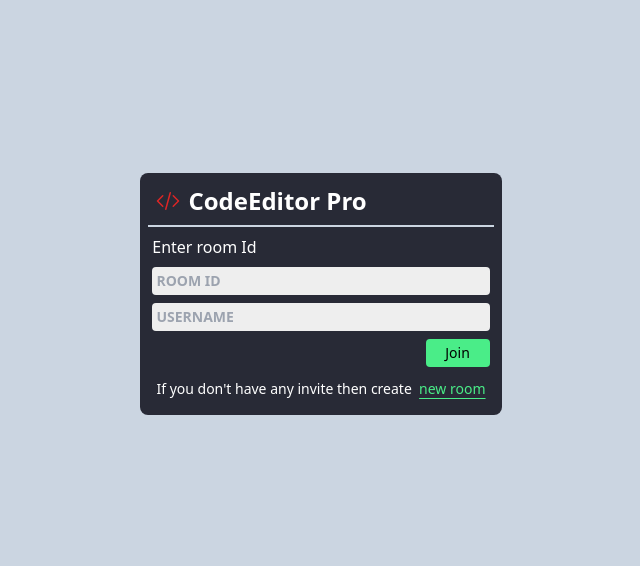
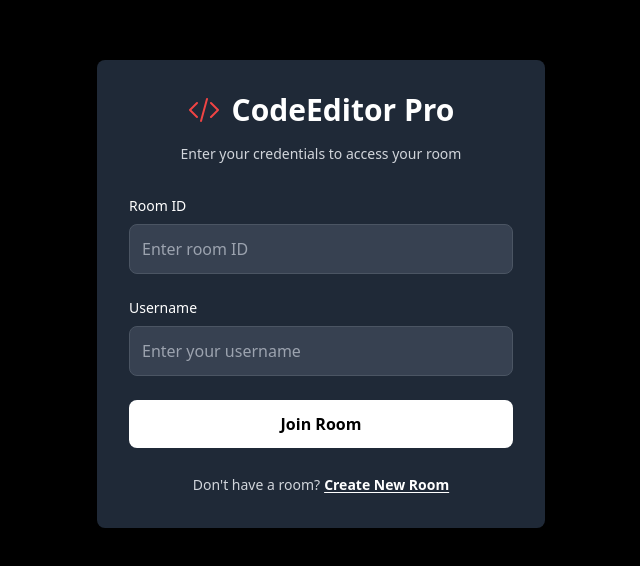
Before and after one commit to Ratangulati/CompileX, a React (Vite) app: page / in a window 1280 px wide. Shown: the part 106-672 px from the top of the page, without its empty margins (319-959 px from the left). Built offline with nearby package versions, Linux system fonts and the light colour scheme.

Commit message:
Redesign Home page with dark modal UI matching modern login design

```diff
--- a/src/pages/Home.jsx
+++ b/src/pages/Home.jsx
@@ -34,23 +34,69 @@ const Home = () => {
     }
 
     return (
-        <div className='bg-slate-300 h-screen flex justify-center text-[#fff]'>
-            <div className='flex flex-col justify-center '>
-                <div className='rounded-lg bg-blue text-center h-max p-2'>
-                    <div className="flex items-center gap-2 font-semibold p-2 pt-1 border-slate-300 border-b-2">
-                        <span className="h-6 w-6 text-red-600"><svg xmlns="http://www.w3.org/2000/svg" viewBox="0 0 24 24" fill="currentColor" className="w-6 h-6"><path fillRule="evenodd" d="M14.447 3.026a.75.75 0 0 1 .527.921l-4.5 16.5a.75.75 0 0 1-1.448-.394l4.5-16.5a.75.75 0 0 1 .921-.527ZM16.72 6.22a.75.75 0 0 1 1.06 0l5.25 5.25a.75.75 0 0 1 0 1.06l-5.25 5.25a.75.75 0 1 1-1.06-1.06L21.44 12l-4.72-4.72a.75.75 0 0 1 0-1.06Zm-9.44 0a.75.75 0 0 1 0 1.06L2.56 12l4.72 4.72a.75.75 0 0 1-1.06 1.06L.97 12.53a.75.75 0 0 1 0-1.06l5.25-5.25a.75.75 0 0 1 1.06 0Z" clipRule="evenodd" /></svg></span>
-                        <span className='text-[#fff] text-2xl '>CodeEditor Pro</span>
+        <div className='bg-black h-screen flex justify-center items-center'>
+            <div className='bg-gray-800 rounded-lg p-8 w-full max-w-md mx-4 shadow-2xl'>
+                {/* Header */}
+                <div className="text-center mb-8">
+                    <div className="flex items-center justify-center gap-3 mb-4">
+                        <span className="h-8 w-8 text-red-500">
+                            <svg xmlns="http://www.w3.org/2000/svg" viewBox="0 0 24 24" fill="currentColor" className="w-8 h-8">
+                                <path fillRule="evenodd" d="M14.447 3.026a.75.75 0 0 1 .527.921l-4.5 16.5a.75.75 0 0 1-1.448-.394l4.5-16.5a.75.75 0 0 1 .921-.527ZM16.72 6.22a.75.75 0 0 1 1.06 0l5.25 5.25a.75.75 0 0 1 0 1.06l-5.25 5.25a.75.75 0 1 1-1.06-1.06L21.44 12l-4.72-4.72a.75.75 0 0 1 0-1.06Zm-9.44 0a.75.75 0 0 1 0 1.06L2.56 12l4.72 4.72a.75.75 0 0 1-1.06 1.06L.97 12.53a.75.75 0 0 1 0-1.06l5.25-5.25a.75.75 0 0 1 1.06 0Z" clipRule="evenodd" />
+                            </svg>
+                        </span>
+                        <h1 className='text-white text-3xl font-bold'>CodeEditor Pro</h1>
                     </div>
+                    <p className='text-gray-300 text-sm'>Enter your credentials to access your room</p>
+                </div>
+
+                {/* Form */}
+                <div className='space-y-6'>
+                    {/* Room ID Input */}
                     <div>
-                        <h4 className='w-28 my-1 mr-auto mt-2'>Enter room Id</h4>
-                        <div className='flex flex-col'>
-                            <input type="text" className='p-1 bg-[#eee] rounded border-none m-1 font-bold text-sm text-black' placeholder='ROOM ID' value={roomId} onChange={(e) => setRoomId(e.target.value)} onKeyUp={handleInputEnter}></input>
-                            <input type="text" className='p-1 bg-[#eee] rounded border-none m-1 font-bold text-sm text-black' placeholder='USERNAME'  value={username} onChange={(e) => setUsername(e.target.value)} onKeyUp={handleInputEnter}></input>
-                            <button className='p-1 rounded border-none text-sm bg-[#4aed88]	w-16 m-1 ml-auto text-black hover:bg-[#2b824c]' onClick={joinRoom}>Join</button>
-                            <span className='m-1 p-1 text-sm'>If you don't have any invite then create &nbsp;<a onClick={createNewRoom} href="" className='text-[#4aed88] rounded hover:text-[#368654] underline underline-offset-4'>new room</a></span>
-                        </div>
+                        <label className='block text-white text-sm font-medium mb-2'>Room ID</label>
+                        <input
+                            type="text"
+                            className='w-full p-3 bg-gray-700 border border-gray-600 rounded-lg text-white placeholder-gray-400 focus:outline-none focus:ring-2 focus:ring-blue-500 focus:border-transparent transition-all'
+                            placeholder='Enter room ID'
+                            value={roomId}
+                            onChange={(e) => setRoomId(e.target.value)}
+                            onKeyUp={handleInputEnter}
+                        />
                     </div>
 
+                    {/* Username Input */}
+                    <div>
+                        <label className='block text-white text-sm font-medium mb-2'>Username</label>
+                        <input
+                            type="text"
+                            className='w-full p-3 bg-gray-700 border border-gray-600 rounded-lg text-white placeholder-gray-400 focus:outline-none focus:ring-2 focus:ring-blue-500 focus:border-transparent transition-all'
+                            placeholder='Enter your username'
+                            value={username}
+                            onChange={(e) => setUsername(e.target.value)}
+                            onKeyUp={handleInputEnter}
+                        />
+                    </div>
+
+                    {/* Join Button */}
+                    <button
+                        className='w-full bg-white text-black font-bold py-3 px-4 rounded-lg hover:bg-gray-100 transition-colors duration-200 focus:outline-none focus:ring-2 focus:ring-white focus:ring-opacity-50'
+                        onClick={joinRoom}
+                    >
+                        Join Room
+                    </button>
+
+                    {/* Create New Room Link */}
+                    <div className='text-center'>
+                        <span className='text-gray-300 text-sm'>
+                            Don't have a room?
+                            <button
+                                onClick={createNewRoom}
+                                className='text-white font-semibold ml-1 hover:text-gray-200 transition-colors underline underline-offset-2'
+                            >
+                                Create New Room
+                            </button>
+                        </span>
+                    </div>
                 </div>
             </div>
         </div>
```
